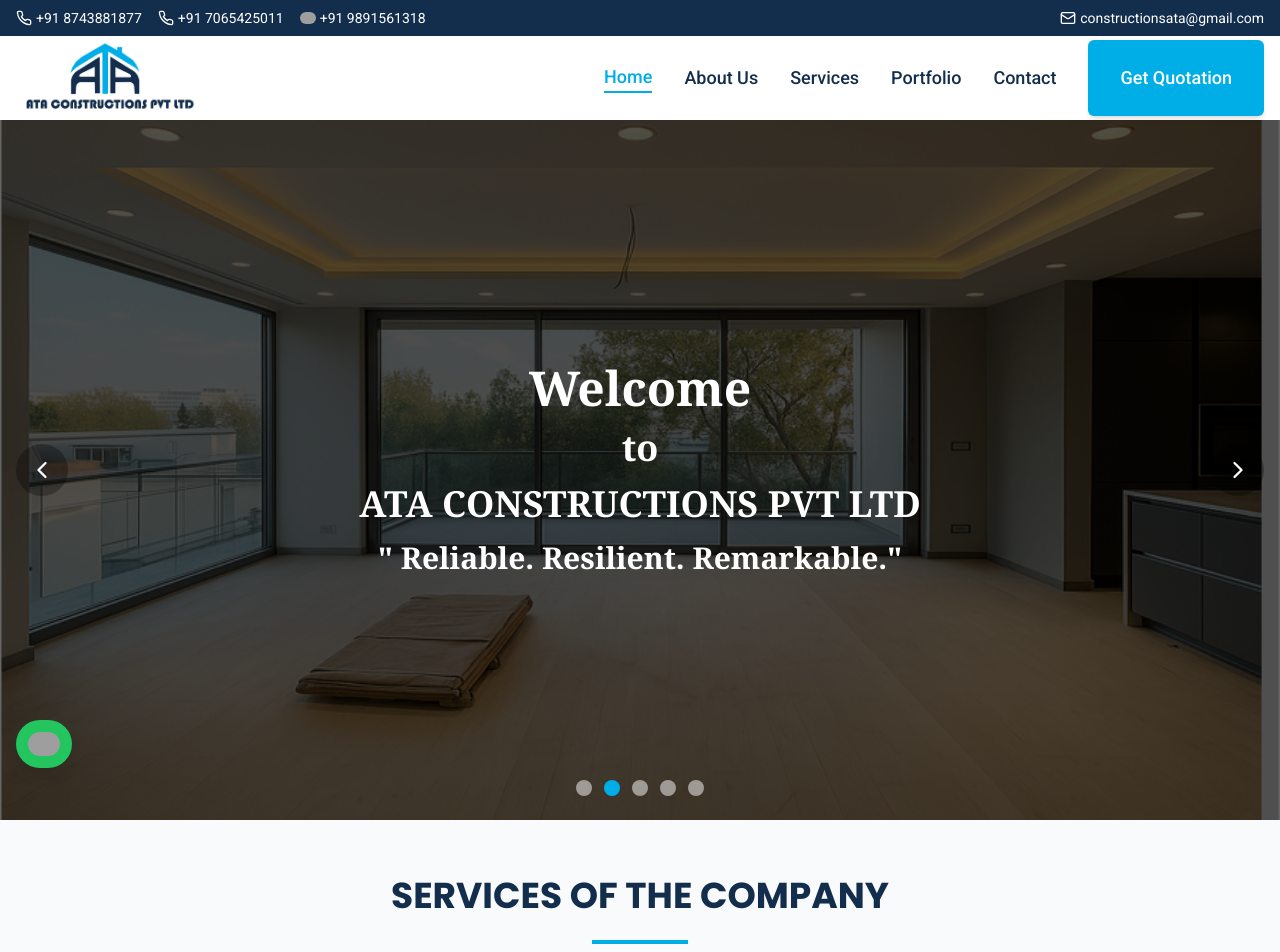
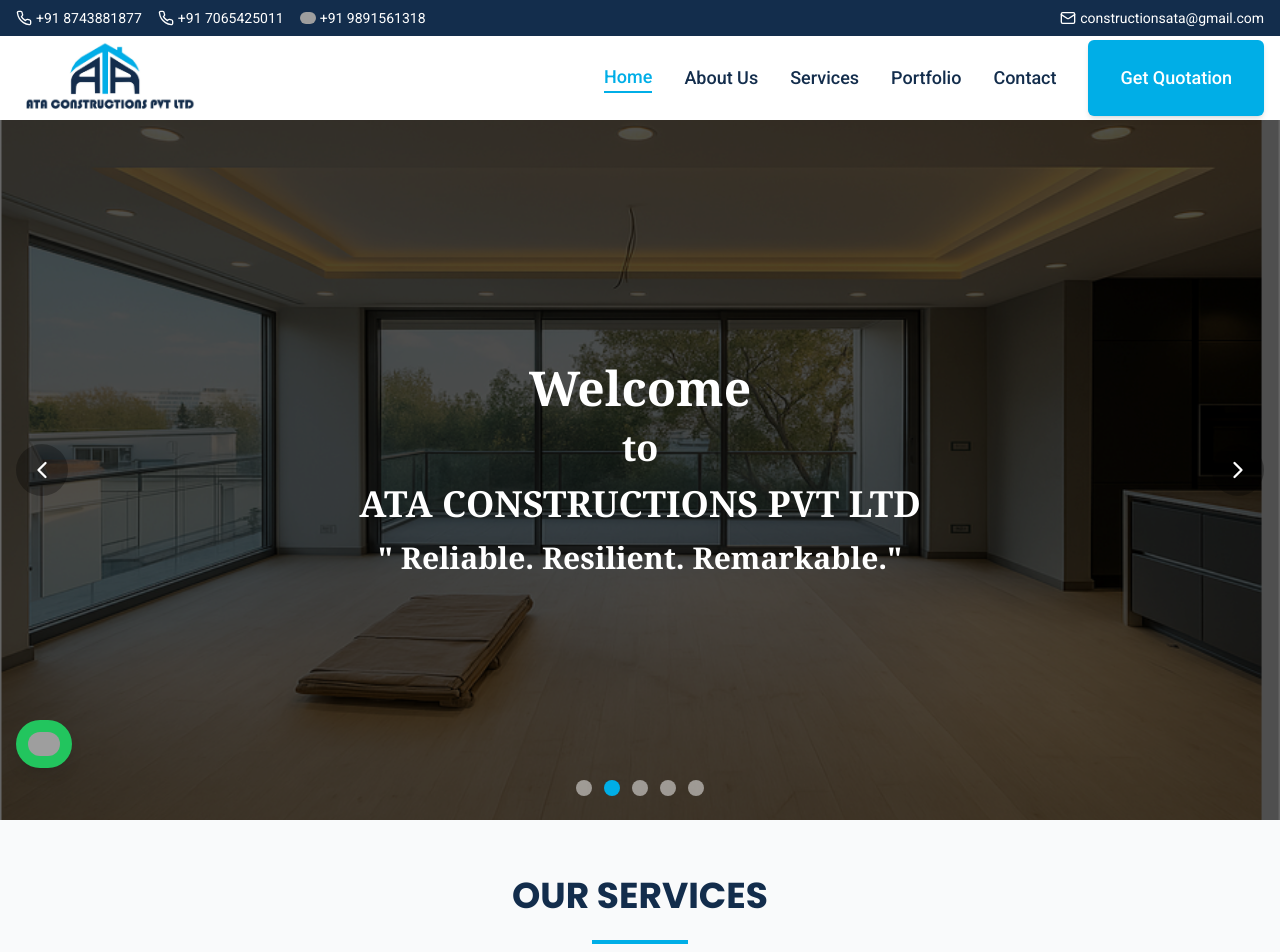
Before and after one commit to punyam01/ATA-Construction, a Next.js app: page / in a window 1280 px wide. Shown: the top 952 px of the page. Built offline with nearby package versions, Linux system fonts and the light colour scheme; grey boxes are pictures that could not be loaded.

Commit message:
Update services-section.tsx

```diff
--- a/components/services-section.tsx
+++ b/components/services-section.tsx
@@ -40,7 +40,7 @@ const ServicesSection = () => {
             transition={{ duration: 0.5 }}
             viewport={{ once: true }}
           >
-            SERVICES OF THE COMPANY
+           OUR SERVICES
           </motion.h2>
           <motion.div
             className="w-20 sm:w-24 h-1 bg-[#00aee7] mx-auto my-4 sm:my-6"
```
